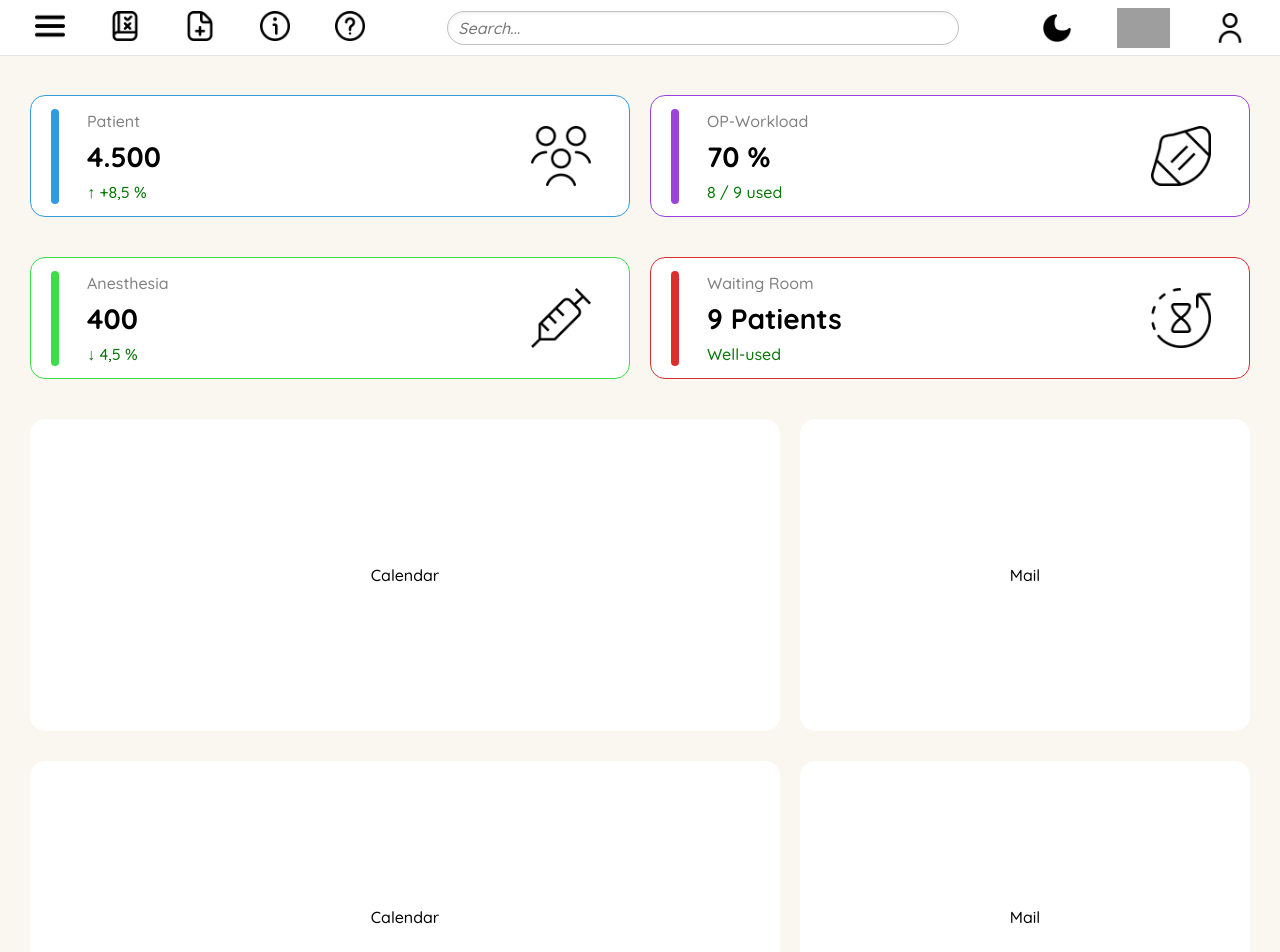
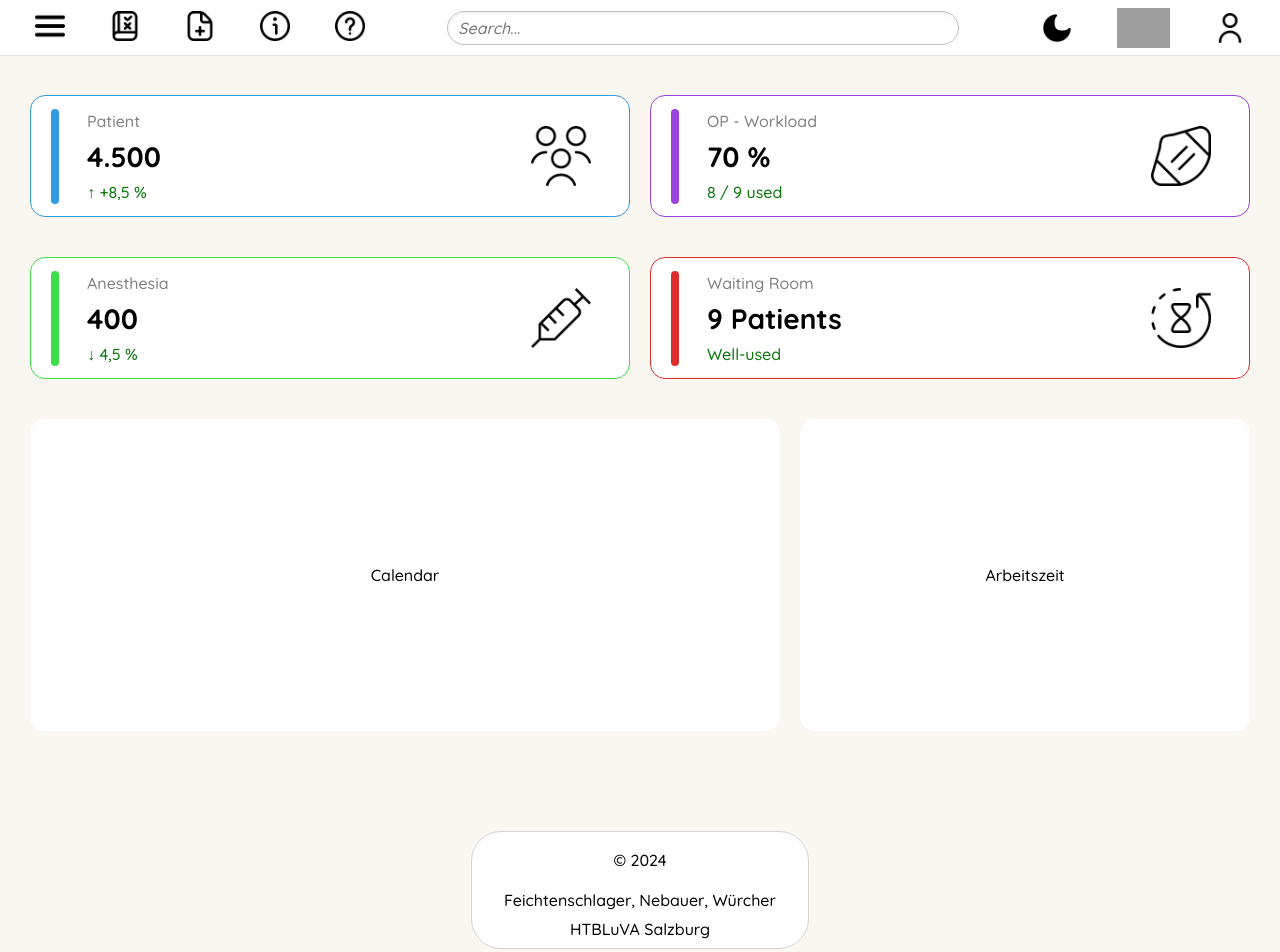
Before and after one commit to AndreNeb/diplomarbeit_fe, a React (Create React App) app: page / in a window 1280 px wide. Shown: the top 952 px of the page. Built offline with nearby package versions, Linux system fonts and the light colour scheme; grey boxes are pictures that could not be loaded.

Commit message:
Impressum hinzugefügt

```diff
--- a/src/App.jsx
+++ b/src/App.jsx
@@ -24,6 +24,7 @@ import './stylesheets/leftbar/buttons.css';
 import './stylesheets/general/general.css';
 import './stylesheets/homepage-widgets/small-widgets.css';
 import './stylesheets/homepage-widgets/big-widgets.css';
+import './stylesheets/homepage-widgets/copyrighttext.css';
 import RulesPage from './RulesPage';
 import SupportPage from "./SupportPage";
 import InfoPage from "./InfoPage";
@@ -59,16 +60,12 @@ function App() {
 
                                 <div className="topbar-functional-divs">
                                     <Link to="/RulesPage">
-
                                         <img src={regeln} className="icons-left" alt="Rules"/>
-
                                     </Link>
 
 
                                     <Link to="/DocumentPage">
-
                                         <img src={document} className="icons-left" alt="Document"/>
-
                                     </Link>
 
 
@@ -78,7 +75,7 @@ function App() {
 
 
                                     <Link to="/SupportPage" className="icon-link">
-                                            <img src={support} className="icons-left" alt="Support"/>
+                                        <img src={support} className="icons-left" alt="Support"/>
                                     </Link>
 
                                 </div>
@@ -157,14 +154,20 @@ function App() {
                         <div className="big-widgets-general">
 
                             <div className="big-widget">Calendar</div>
+                            <div className="big-widget">Arbeitszeit</div>
 
-                            <div className="big-widget">Mail</div>
                         </div>
-                        <div className="big-widgets-general">
 
-                            <div className="big-widget">Calendar</div>
-
-                            <div className="big-widget">Mail</div>
+                        <div className="copyright-text-outer-div">
+                            <div className="copyright-text-inner-div">
+                                <div>&copy; 2024</div>
+                                <br/>
+                                Feichtenschlager,
+                                Nebauer,
+                                Würcher
+                                <div className="htl">HTBLuVA Salzburg</div>
+                            <br/>
+                            </div>
                         </div>
                         </body>}/>
 
--- a/src/Language/de.json
+++ b/src/Language/de.json
@@ -8,7 +8,7 @@
   "login": "Anmeldung",
   "patient": "Patient",
   "patients": "Patienten",
-  "op-workload": "OP-Auslastung",
+  "op-workload": "OP - Auslastung",
   "unavailable": "Belegt",
   "anesthesia": "Narkose",
   "waiting-room": "Wartezimmer",
--- a/src/Language/en.json
+++ b/src/Language/en.json
@@ -8,7 +8,7 @@
   "login": "Login",
   "patient": "Patient",
   "patients": "Patients",
-  "op-workload": "OP-Workload",
+  "op-workload": "OP - Workload",
   "unavailable": "used",
   "anesthesia": "Anesthesia",
   "waiting-room": "Waiting Room",
--- a/src/stylesheets/general/general.css
+++ b/src/stylesheets/general/general.css
@@ -12,8 +12,10 @@ body {
 body.homepage {
     margin: 0;
     padding-top: 95px;
+    padding-bottom: -95px;
     background-color: rgba(250, 246, 240, 255);
     cursor: default;
+    overflow: hidden;
 }
 
 body.rules {
--- a/src/stylesheets/homepage-widgets/big-widgets.css
+++ b/src/stylesheets/homepage-widgets/big-widgets.css
@@ -24,11 +24,12 @@
 
 .big-widget:hover {
     transform: scale(1.01, 1.01);
-    box-shadow: 0px 10px 20px rgba(0, 0, 0, 0.3);
+    box-shadow: 0 10px 20px rgba(0, 0, 0, 0.3);
 }
 
 @media (max-width: 800px) {
     .big-widgets-general {
         grid-template-columns: 1fr;
+
     }
 }
--- /dev/null
+++ b/src/stylesheets/homepage-widgets/copyrighttext.css
@@ -0,0 +1,42 @@
+.copyright-text-outer-div {
+    display: flex;
+    flex-direction: column;
+    justify-content: center;
+    align-items: center;
+
+    position: relative;
+    bottom: 0;
+
+    margin-top: 100px;
+    margin-bottom: 100px;
+
+    width: 100%;
+
+
+}
+
+.copyright-text-inner-div {
+    display: flex;
+    flex-direction: column;
+    justify-content: center;
+    align-items: center;
+
+    width: 320px;
+    height: 100px;
+
+    border-radius: 30px;
+    border-width: 1px;
+    border-style: solid;
+    border-color: lightgray;
+
+    color: black;
+    background-color: white;
+
+    padding: 8px;
+}
+
+.htl{
+    position: absolute;
+    bottom: 0;
+    margin: 10px;
+}
```
